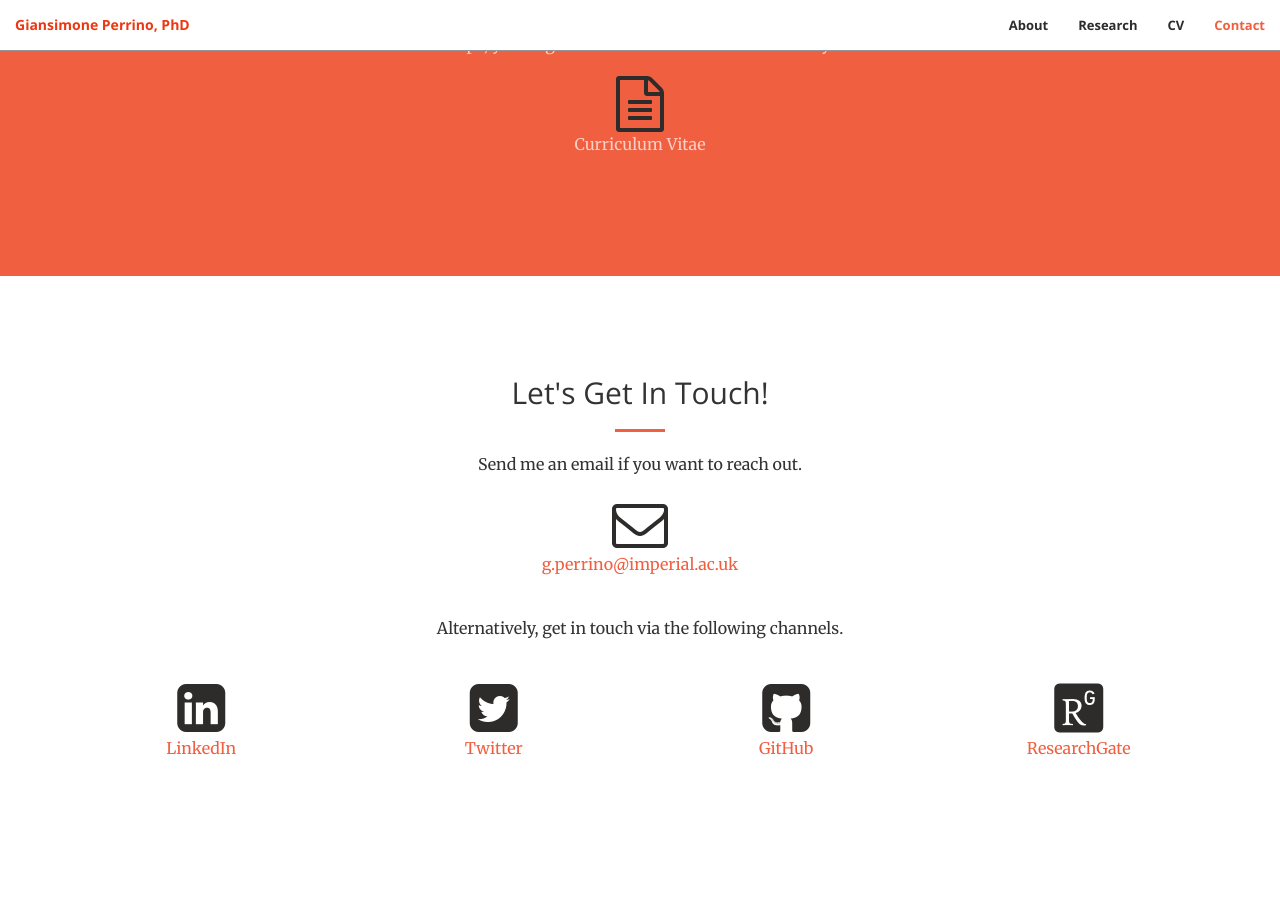
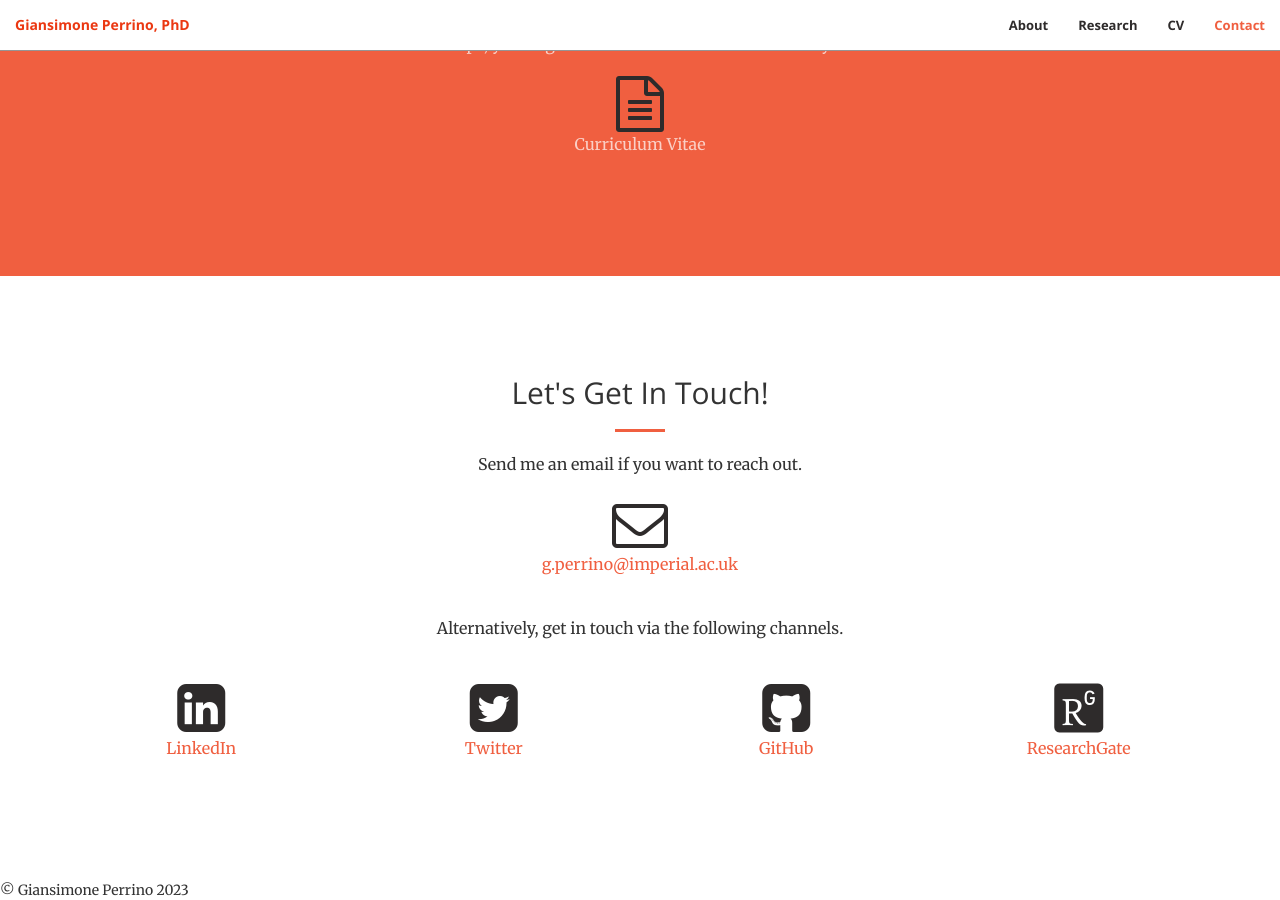
Before and after one commit to giansimone/giansimone.github.io, a Jekyll site: the page built from index.html, in a window 1280 px wide and 900 px high, scrolled down 2024 px. Built offline with Jekyll 4.4.1, drawn with Linux system fonts in a browser that asks for light colours; some web fonts are replaced.

Commit message:
Add footer

```diff
--- /dev/null
+++ b/_includes/footer.html
@@ -0,0 +1,3 @@
+<footer>
+    &copy; Giansimone Perrino 2023
+</footer>
--- a/_layouts/front.html
+++ b/_layouts/front.html
@@ -11,6 +11,7 @@
   <!--{% include portfolio.html %}-->
   {% include cv.html %}
   {% include contact.html %}
+  {% include footer.html %}
   {% include scripts.html %}
 </body>
 
```
